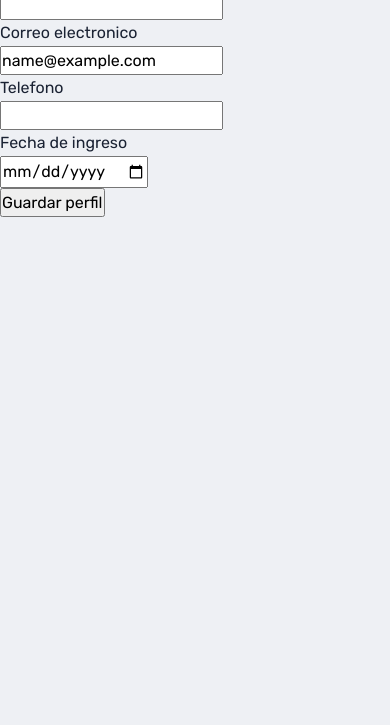
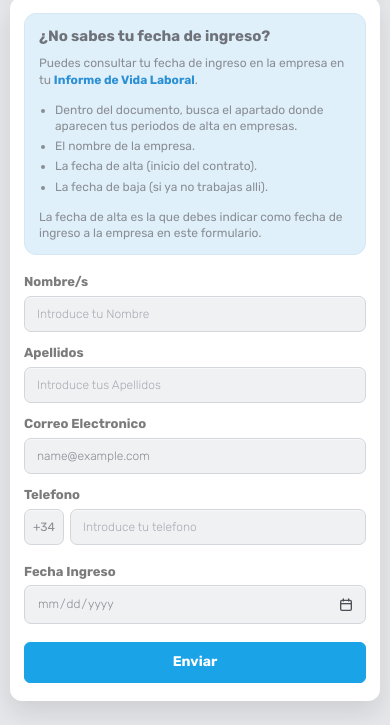
Before and after one commit to r0lyi/lr-app, a Django app: page /employees/onboarding/ in a window 390 px wide. Shown: the part 244-969 px from the top of the page. Before the commit the page ends 461 px from the top, so only its background shows below. Run offline with Django 5.2, Linux system fonts and the light colour scheme; the visitor is signed in with stand-in values (Sample User, id 1); data that the repository does not hold is empty; some libraries are stand-ins or nearby versions.

Commit message:
style: onboardin.html responsive , components/dateInputs,header_title,info_panel,phone_input

```diff
--- a/apps/employees/templates/employees/onboarding.html
+++ b/apps/employees/templates/employees/onboarding.html
@@ -1,113 +1,56 @@
 {% extends "base.html" %}
+{% load static %}
 
 {% block title %}Completa tu perfil{% endblock %}
 
 {% block content %}
-<h1>Completa tu perfil de empleado</h1>
-<p>Antes de continuar, necesitamos guardar tus datos basicos de empleado.</p>
+{% static "images/logo500x200.svg" as company_logo %}
 
+<div class="onboarding-page">
+  <div class="onboarding-shell">
+    {% include "components/ui/header_title.html" with class_name="onboarding-header" logo_src=company_logo logo_alt="Clean & Service" title="Completa tu perfil" description="Necesitamos confirmar tus datos para calcular correctamente tus vacaciones y accesos." %}
+
+    <section class="onboarding-card">
         {% if form.non_field_errors %}
+          <div class="onboarding-errors">
             <ul>
               {% for error in form.non_field_errors %}
                 <li>{{ error }}</li>
               {% endfor %}
             </ul>
+          </div>
         {% endif %}
 
-<form method="post">
+        <form method="post" class="onboarding-form">
           {% csrf_token %}
 
-  <p>
-    <label for="id_first_name">Nombre</label><br>
-    <input
-      type="text"
-      id="id_first_name"
-      name="first_name"
-      value="{{ form.first_name.value|default:'' }}"
-      required
-    >
-  </p>
-  {% if form.first_name.errors %}
-    <ul>
-      {% for error in form.first_name.errors %}
-        <li>{{ error }}</li>
-      {% endfor %}
-    </ul>
-  {% endif %}
+          <div class="onboarding-layout">
+            <div class="onboarding-column onboarding-column--left">
+              {% include "components/ui/text_input.html" with label="Nombre/s" name="first_name" value=form.first_name.value|default:'' placeholder="Introduce tu Nombre" autocomplete="given-name" required=True error=form.first_name.errors.0 %}
+              {% include "components/ui/text_input.html" with label="Apellidos" name="last_name" value=form.last_name.value|default:'' placeholder="Introduce tus Apellidos" autocomplete="family-name" required=True error=form.last_name.errors.0 %}
+              {% include "components/ui/text_input.html" with label="Correo Electronico" name="email" type="email" value=form.email.value|default:'' placeholder="Introduce tu Correo Electronico" autocomplete="email" required=True error=form.email.errors.0 %}
+              {% include "components/ui/phone_input.html" with label="Telefono" name="phone" value=form.phone.value|default:'' placeholder="Introduce tu telefono" autocomplete="tel" error=form.phone.errors.0 prefix="+34" %}
+            </div>
 
-  <p>
-    <label for="id_last_name">Apellidos</label><br>
-    <input
-      type="text"
-      id="id_last_name"
-      name="last_name"
-      value="{{ form.last_name.value|default:'' }}"
-      required
-    >
-  </p>
-  {% if form.last_name.errors %}
-    <ul>
-      {% for error in form.last_name.errors %}
-        <li>{{ error }}</li>
-      {% endfor %}
-    </ul>
-  {% endif %}
+            <div class="onboarding-side-card">
+              {% include "components/ui/info_panel.html" with title="¿No sabes tu fecha de ingreso?" text_html="Puedes consultar tu fecha de ingreso en la empresa en tu <strong>Informe de Vida Laboral</strong>." line_1="Dentro del documento, busca el apartado donde aparecen tus periodos de alta en empresas." line_2="El nombre de la empresa." line_3="La fecha de alta (inicio del contrato)." line_4="La fecha de baja (si ya no trabajas alli)." note="La fecha de alta es la que debes indicar como fecha de ingreso a la empresa en este formulario." %}
+            </div>
 
-  <p>
-    <label for="id_email">Correo electronico</label><br>
-    <input
-      type="email"
-      id="id_email"
-      name="email"
-      value="{{ form.email.value|default:'' }}"
-      required
-    >
-  </p>
-  {% if form.email.errors %}
-    <ul>
-      {% for error in form.email.errors %}
-        <li>{{ error }}</li>
-      {% endfor %}
-    </ul>
-  {% endif %}
+            <div class="onboarding-date-field">
+              {% include "components/ui/date_input.html" with label="Fecha Ingreso" name="hire_date" value=form.hire_date.value|default:'' required=True error=form.hire_date.errors.0 %}
+            </div>
+          </div>
 
-  <p>
-    <label for="id_phone">Telefono</label><br>
-    <input
-      type="text"
-      id="id_phone"
-      name="phone"
-      value="{{ form.phone.value|default:'' }}"
-    >
-  </p>
-  {% if form.phone.errors %}
-    <ul>
-      {% for error in form.phone.errors %}
-        <li>{{ error }}</li>
-      {% endfor %}
-    </ul>
-  {% endif %}
+          <div class="onboarding-form__actions">
+            {% include "components/ui/button_principal.html" with label="Enviar" type="submit" size="md" %}
+          </div>
+        </form>
+    </section>
+  </div>
+</div>
+{% endblock %}
 
-  <p>
-    <label for="id_hire_date">Fecha de ingreso</label><br>
-    <input
-      type="date"
-      id="id_hire_date"
-      name="hire_date"
-      value="{{ form.hire_date.value|default:'' }}"
-      required
-    >
-  </p>
-  {% if form.hire_date.errors %}
-    <ul>
-      {% for error in form.hire_date.errors %}
-        <li>{{ error }}</li>
-      {% endfor %}
-    </ul>
-  {% endif %}
-
-  <p>
-    <button type="submit">Guardar perfil</button>
-  </p>
-</form>
+{% block extra_css %}
+  {{ block.super }}
+  <link rel="stylesheet" href="{% static 'css/pages/onboarding.css' %}">
 {% endblock %}
--- a/static/css/base.css
+++ b/static/css/base.css
@@ -2,6 +2,7 @@
 @import url("./foundation/animations.css");
 @import url("./layout/helpers.css");
 @import url("./pages/auth.css");
+@import url("./components/blocks.css");
 @import url("./components/forms.css");
 @import url("./components/buttons.css");
 @import url("./components/modal.css");
--- /dev/null
+++ b/static/css/components/blocks.css
@@ -0,0 +1,95 @@
+.ui-brand-header {
+  display: flex;
+  align-items: center;
+  gap: 20px;
+}
+
+.ui-brand-header__logo {
+  display: block;
+  width: 176px;
+  height: auto;
+}
+
+.ui-brand-header__copy {
+  max-width: 640px;
+}
+
+.ui-brand-header__eyebrow {
+  margin-bottom: 6px;
+  color: var(--accent);
+  font-size: 14px;
+  font-weight: 700;
+  letter-spacing: 0.04em;
+  text-transform: uppercase;
+}
+
+.ui-brand-header__title {
+  margin-bottom: 8px;
+  color: var(--text);
+  font-size: clamp(28px, 3vw, 38px);
+  font-weight: 900;
+  line-height: 1.1;
+}
+
+.ui-brand-header__description {
+  color: #5f6b7a;
+  font-size: var(--fs-body);
+  line-height: 1.6;
+}
+
+.ui-info-panel {
+  padding: 24px;
+  border: 1px solid #cfe1f4;
+  border-radius: 16px;
+  background: #eaf4ff;
+  box-shadow: 0 12px 28px rgba(22, 108, 179, 0.08);
+}
+
+.ui-info-panel__eyebrow {
+  margin-bottom: 8px;
+  color: #2b5d91;
+  font-size: 14px;
+  font-weight: 700;
+  text-transform: uppercase;
+}
+
+.ui-info-panel__title {
+  margin-bottom: 10px;
+  color: #14385e;
+  font-size: 22px;
+  font-weight: 700;
+  line-height: 1.25;
+}
+
+.ui-info-panel__text,
+.ui-info-panel__note {
+  color: #315273;
+  font-size: 15px;
+  line-height: 1.65;
+}
+
+.ui-info-panel__text + .ui-info-panel__list,
+.ui-info-panel__list + .ui-info-panel__note,
+.ui-info-panel__text + .ui-info-panel__note {
+  margin-top: 14px;
+}
+
+.ui-info-panel__list {
+  padding-left: 18px;
+  color: #315273;
+}
+
+.ui-info-panel__list li + li {
+  margin-top: 8px;
+}
+
+@media (max-width: 768px) {
+  .ui-brand-header {
+    flex-direction: column;
+    align-items: flex-start;
+  }
+
+  .ui-brand-header__logo {
+    width: 152px;
+  }
+}
--- a/static/css/components/forms.css
+++ b/static/css/components/forms.css
@@ -177,6 +177,28 @@
   flex-shrink: 0;
 }
 
+.ui-phone-field {
+  display: grid;
+  grid-template-columns: auto minmax(0, 1fr);
+  gap: 8px;
+  align-items: center;
+}
+
+.ui-phone-field__prefix {
+  display: inline-flex;
+  align-items: center;
+  justify-content: center;
+  min-height: 46px;
+  padding: 0 10px;
+  border: 1px solid #d1d5db;
+  border-radius: 10px;
+  background: #fff;
+  color: #6b7280;
+  font-size: 14px;
+  line-height: 1;
+  white-space: nowrap;
+}
+
 .remember-row {
   display: flex;
   align-items: center;
--- /dev/null
+++ b/static/css/pages/onboarding.css
@@ -0,0 +1,302 @@
+.onboarding-page {
+  min-height: 100vh;
+  padding: clamp(18px, 3vw, 32px) clamp(10px, 1.8vw, 16px) clamp(28px, 4vw, 46px);
+  background: #e6e7ea;
+}
+
+.onboarding-shell {
+  width: min(1000px, 100%);
+  margin: 0 auto;
+}
+
+.onboarding-header.ui-brand-header {
+  display: grid;
+  grid-template-columns: clamp(130px, 16vw, 170px) minmax(0, 1fr);
+  align-items: center;
+  gap: clamp(14px, 2vw, 20px);
+  margin-bottom: clamp(18px, 3vw, 32px);
+  padding: clamp(12px, 2vw, 18px) clamp(16px, 3vw, 26px);
+  border-radius: 14px;
+  background: #ffffff;
+  box-shadow: 0 12px 26px rgba(0, 0, 0, 0.12);
+}
+
+.onboarding-header .ui-brand-header__logo {
+  width: clamp(118px, 15vw, 145px);
+}
+
+.onboarding-header .ui-brand-header__copy {
+  max-width: none;
+  text-align: center;
+}
+
+.onboarding-header .ui-brand-header__title {
+  margin-bottom: 6px;
+  color: #7d7d7d;
+  font-size: clamp(26px, 3.3vw, 40px);
+  font-weight: 700;
+  line-height: 1.12;
+}
+
+.onboarding-header .ui-brand-header__description {
+  max-width: min(470px, 100%);
+  margin: 0 auto;
+  color: #979797;
+  font-size: clamp(13px, 1.45vw, 14px);
+  line-height: 1.35;
+}
+
+.onboarding-card {
+  padding: clamp(18px, 3vw, 34px) clamp(18px, 3vw, 34px) clamp(20px, 2.6vw, 26px);
+  border-radius: 14px;
+  background: #ffffff;
+  box-shadow: 0 12px 26px rgba(0, 0, 0, 0.1);
+}
+
+.onboarding-errors {
+  margin-bottom: 20px;
+  padding: 14px 16px;
+  border: 1px solid #f4c5cc;
+  border-radius: 12px;
+  background: #fff4f6;
+  color: #b4233d;
+}
+
+.onboarding-errors ul {
+  padding-left: 18px;
+}
+
+.onboarding-errors li + li {
+  margin-top: 6px;
+}
+
+.onboarding-form {
+  display: flex;
+  flex-direction: column;
+  gap: clamp(16px, 2vw, 20px);
+}
+
+.onboarding-layout {
+  display: grid;
+  grid-template-columns: minmax(0, 1fr) minmax(250px, 262px);
+  grid-template-areas:
+    "left info"
+    "left date";
+  gap: clamp(16px, 2.2vw, 24px) clamp(24px, 3.8vw, 40px);
+  align-items: start;
+}
+
+.onboarding-column--left {
+  grid-area: left;
+  display: flex;
+  flex-direction: column;
+  gap: clamp(12px, 1.7vw, 16px);
+  padding-top: 6px;
+}
+
+.onboarding-side-card {
+  grid-area: info;
+}
+
+.onboarding-date-field {
+  grid-area: date;
+}
+
+.onboarding-side-card .ui-info-panel {
+  padding: clamp(14px, 1.8vw, 16px) clamp(15px, 2vw, 18px);
+  border-color: #d3e7f5;
+  border-radius: 12px;
+  background: #dff0fb;
+  box-shadow: none;
+}
+
+.onboarding-side-card .ui-info-panel__title {
+  margin-bottom: 10px;
+  color: #6f7279;
+  font-size: clamp(15px, 1.8vw, 16px);
+  font-weight: 700;
+  text-align: center;
+}
+
+.onboarding-side-card .ui-info-panel__text,
+.onboarding-side-card .ui-info-panel__note,
+.onboarding-side-card .ui-info-panel__list {
+  color: #8a8d93;
+  font-size: clamp(12px, 1.4vw, 13px);
+  line-height: 1.35;
+}
+
+.onboarding-side-card .ui-info-panel__text strong {
+  color: #2c90d4;
+  font-weight: 700;
+}
+
+.onboarding-side-card .ui-info-panel__list {
+  padding-left: 16px;
+}
+
+.onboarding-side-card .ui-info-panel__list li + li {
+  margin-top: 4px;
+}
+
+.onboarding-page .ui-field {
+  gap: 5px;
+}
+
+.onboarding-page .ui-field__label {
+  color: #7b7b7b;
+  font-size: clamp(13px, 1.6vw, 14px);
+  font-weight: 700;
+}
+
+.onboarding-page .ui-input,
+.onboarding-page .ui-select,
+.onboarding-page .ui-phone-field__prefix {
+  min-height: clamp(36px, 4vw, 38px);
+  border-color: #d3d6da;
+  border-radius: 7px;
+  background: #f0f1f3;
+  color: #8b8e94;
+  font-size: clamp(12px, 1.35vw, 12px);
+  box-shadow: inset 0 1px 1px rgba(255, 255, 255, 0.55);
+}
+
+.onboarding-page .ui-input {
+  padding: 10px 12px;
+}
+
+.onboarding-page .ui-input::placeholder {
+  color: #a7abb2;
+}
+
+.onboarding-page .ui-input:focus,
+.onboarding-page .ui-select:focus {
+  border-color: #1ba3e8;
+  background: #ffffff;
+  box-shadow: 0 0 0 3px rgba(27, 163, 232, 0.14);
+}
+
+.onboarding-page .ui-input--date {
+  padding-left: 12px;
+  padding-right: 36px;
+}
+
+.onboarding-page .ui-field__icon--right {
+  right: 12px;
+  color: #4b4f56;
+}
+
+.onboarding-page .ui-phone-field {
+  gap: 6px;
+}
+
+.onboarding-page .ui-phone-field__prefix {
+  min-width: 32px;
+  padding-inline: 8px;
+}
+
+.onboarding-form__actions {
+  display: flex;
+  justify-content: center;
+  padding-top: 2px;
+}
+
+.onboarding-form__actions .ui-btn {
+  width: min(236px, 100%);
+}
+
+.onboarding-form__actions .ui-btn--md {
+  padding: 11px 18px;
+  border-radius: 6px;
+  font-size: 14px;
+}
+
+@media (max-width: 980px) {
+  .onboarding-shell {
+    width: min(920px, 100%);
+  }
+
+  .onboarding-layout {
+    grid-template-columns: minmax(0, 1fr) minmax(228px, 246px);
+    column-gap: 26px;
+  }
+}
+
+@media (max-width: 860px) {
+  .onboarding-shell {
+    width: min(840px, 100%);
+  }
+
+  .onboarding-header.ui-brand-header {
+    grid-template-columns: 132px minmax(0, 1fr);
+    padding-inline: 18px;
+  }
+
+  .onboarding-layout {
+    grid-template-columns: minmax(0, 1fr) minmax(214px, 232px);
+    column-gap: 20px;
+  }
+}
+
+@media (max-width: 760px) {
+  .onboarding-header.ui-brand-header {
+    grid-template-columns: 1fr;
+    justify-items: center;
+    text-align: center;
+  }
+
+  .onboarding-layout {
+    grid-template-columns: 1fr;
+    grid-template-areas:
+      "info"
+      "left"
+      "date";
+    row-gap: 18px;
+  }
+
+  .onboarding-column--left {
+    padding-top: 0;
+  }
+
+  .onboarding-side-card .ui-info-panel__title {
+    text-align: left;
+  }
+}
+
+@media (max-width: 560px) {
+  .onboarding-page {
+    padding-inline: 10px;
+  }
+
+  .onboarding-card {
+    border-radius: 12px;
+  }
+
+  .onboarding-header.ui-brand-header {
+    padding: 14px 14px 16px;
+    border-radius: 12px;
+  }
+
+  .onboarding-header .ui-brand-header__logo {
+    width: 126px;
+  }
+
+  .onboarding-form__actions .ui-btn {
+    width: 100%;
+  }
+}
+
+@media (max-width: 420px) {
+  .onboarding-page {
+    padding-top: 14px;
+    padding-bottom: 24px;
+  }
+
+  .onboarding-card {
+    padding: 16px 14px 18px;
+  }
+
+  .onboarding-side-card .ui-info-panel {
+    padding: 13px 14px;
+  }
+}
--- /dev/null
+++ b/templates/components/ui/date_input.html
@@ -0,0 +1,40 @@
+<div class="ui-field{% if full_width == False %}{% else %} ui-field--full{% endif %}{% if wrapper_class %} {{ wrapper_class }}{% endif %}">
+  {% if label %}
+    <label class="ui-field__label" for="{{ id|default:name }}">{{ label }}</label>
+  {% endif %}
+
+  <div class="ui-field__control">
+    <input
+      class="ui-input ui-input--date ui-input--has-right-icon{% if error %} ui-input--error{% endif %}{% if class_name %} {{ class_name }}{% endif %}"
+      type="date"
+      id="{{ id|default:name }}"
+      name="{{ name }}"
+      {% if value or value == '' %}value="{{ value }}"{% endif %}
+      {% if required %}required{% endif %}
+      {% if disabled %}disabled{% endif %}
+      {% if readonly %}readonly{% endif %}
+      {% if min %}min="{{ min }}"{% endif %}
+      {% if max %}max="{{ max }}"{% endif %}
+    />
+    <span class="ui-field__icon ui-field__icon--right" aria-hidden="true">
+      <svg viewBox="0 0 24 24" fill="none">
+        <path d="M8 3V6" stroke="currentColor" stroke-width="2" stroke-linecap="round"/>
+        <path d="M16 3V6" stroke="currentColor" stroke-width="2" stroke-linecap="round"/>
+        <rect x="4" y="5" width="16" height="15" rx="2" stroke="currentColor" stroke-width="2"/>
+        <path d="M4 10H20" stroke="currentColor" stroke-width="2"/>
+      </svg>
+    </span>
+  </div>
+
+  {% if error %}
+    <p class="ui-field__feedback ui-field__feedback--error">
+      <svg class="ui-field__feedback-icon" viewBox="0 0 24 24" fill="none" aria-hidden="true">
+        <circle cx="12" cy="12" r="10" stroke="currentColor" stroke-width="2"></circle>
+        <path d="M12 8v4M12 16h.01" stroke="currentColor" stroke-width="2" stroke-linecap="round"></path>
+      </svg>
+      {{ error }}
+    </p>
+  {% elif hint %}
+    <p class="ui-field__feedback ui-field__feedback--hint">{{ hint }}</p>
+  {% endif %}
+</div>
--- /dev/null
+++ b/templates/components/ui/header_title.html
@@ -0,0 +1,23 @@
+<div class="ui-brand-header{% if class_name %} {{ class_name }}{% endif %}">
+  {% if logo_src %}
+    <img
+      class="ui-brand-header__logo"
+      src="{{ logo_src }}"
+      alt="{{ logo_alt|default:title|default:'Logo' }}"
+    >
+  {% endif %}
+
+  <div class="ui-brand-header__copy">
+    {% if eyebrow %}
+      <p class="ui-brand-header__eyebrow">{{ eyebrow }}</p>
+    {% endif %}
+
+    {% if title %}
+      <h1 class="ui-brand-header__title">{{ title }}</h1>
+    {% endif %}
+
+    {% if description %}
+      <p class="ui-brand-header__description">{{ description }}</p>
+    {% endif %}
+  </div>
+</div>
--- /dev/null
+++ b/templates/components/ui/info_panel.html
@@ -0,0 +1,30 @@
+<aside class="ui-info-panel{% if class_name %} {{ class_name }}{% endif %}">
+  {% if eyebrow %}
+    <p class="ui-info-panel__eyebrow">{{ eyebrow }}</p>
+  {% endif %}
+
+  {% if title %}
+    <h2 class="ui-info-panel__title">{{ title }}</h2>
+  {% endif %}
+
+  {% if text_html %}
+    <p class="ui-info-panel__text">{{ text_html|safe }}</p>
+  {% elif text %}
+    <p class="ui-info-panel__text">{{ text }}</p>
+  {% endif %}
+
+  {% if line_1 or line_2 or line_3 or line_4 %}
+    <ul class="ui-info-panel__list">
+      {% if line_1 %}<li>{{ line_1 }}</li>{% endif %}
+      {% if line_2 %}<li>{{ line_2 }}</li>{% endif %}
+      {% if line_3 %}<li>{{ line_3 }}</li>{% endif %}
+      {% if line_4 %}<li>{{ line_4 }}</li>{% endif %}
+    </ul>
+  {% endif %}
+
+  {% if note_html %}
+    <p class="ui-info-panel__note">{{ note_html|safe }}</p>
+  {% elif note %}
+    <p class="ui-info-panel__note">{{ note }}</p>
+  {% endif %}
+</aside>
--- /dev/null
+++ b/templates/components/ui/phone_input.html
@@ -0,0 +1,38 @@
+<div class="ui-field{% if full_width == False %}{% else %} ui-field--full{% endif %}{% if wrapper_class %} {{ wrapper_class }}{% endif %}">
+  {% if label %}
+    <label class="ui-field__label" for="{{ id|default:name }}">{{ label }}</label>
+  {% endif %}
+
+  <div class="ui-phone-field">
+    <span class="ui-phone-field__prefix">{{ prefix|default:"+34" }}</span>
+    <input
+      class="ui-input{% if error %} ui-input--error{% endif %}{% if class_name %} {{ class_name }}{% endif %}"
+      type="{{ type|default:'tel' }}"
+      id="{{ id|default:name }}"
+      name="{{ name }}"
+      {% if placeholder %}placeholder="{{ placeholder }}"{% endif %}
+      {% if autocomplete %}autocomplete="{{ autocomplete }}"{% endif %}
+      {% if value or value == '' %}value="{{ value }}"{% endif %}
+      {% if required %}required{% endif %}
+      {% if disabled %}disabled{% endif %}
+      {% if readonly %}readonly{% endif %}
+      {% if autofocus %}autofocus{% endif %}
+      {% if maxlength %}maxlength="{{ maxlength }}"{% endif %}
+      {% if minlength %}minlength="{{ minlength }}"{% endif %}
+      {% if pattern %}pattern="{{ pattern }}"{% endif %}
+      {% if inputmode %}inputmode="{{ inputmode }}"{% endif %}
+    />
+  </div>
+
+  {% if error %}
+    <p class="ui-field__feedback ui-field__feedback--error">
+      <svg class="ui-field__feedback-icon" viewBox="0 0 24 24" fill="none" aria-hidden="true">
+        <circle cx="12" cy="12" r="10" stroke="currentColor" stroke-width="2"></circle>
+        <path d="M12 8v4M12 16h.01" stroke="currentColor" stroke-width="2" stroke-linecap="round"></path>
+      </svg>
+      {{ error }}
+    </p>
+  {% elif hint %}
+    <p class="ui-field__feedback ui-field__feedback--hint">{{ hint }}</p>
+  {% endif %}
+</div>
```
Lines whose indentation alone changed are shown as unchanged.
